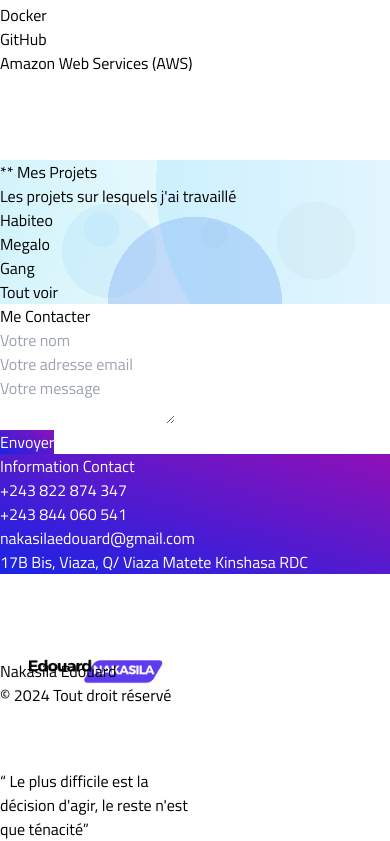
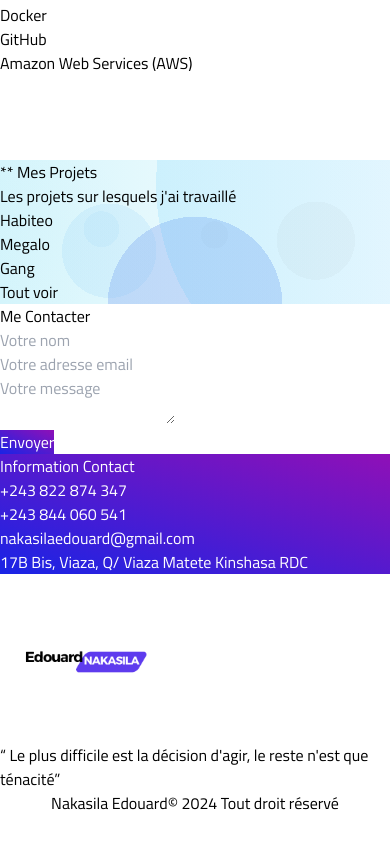
Before and after one commit to Edonak/Edouard-Portfolio, a React (Vite) app: page / in a window 390 px wide. Shown: the part 1489-2330 px from the top of the page. Built offline with nearby package versions, Linux system fonts and the light colour scheme.

Commit message:
responsive footer finish

```diff
--- a/src/App.css
+++ b/src/App.css
@@ -148,15 +148,23 @@
    color: #ffffff;
 }
 
-/*footer style*/
+/* footer style*/
 footer{
     margin:auto;
 }
+    footer figure{
+        width: 10%;
+        height: 20vh;
+    }
+    .footer-bottom{
+        width: 100%;
+        display: flex;
+        justify-content: center;
+        padding-bottom: 1rem;
+    }
 /*footer style responsive*/
 @media screen and (max-width: 480px) {
-    .footer-avatar{
-        width: 50%;
-        height: 10vh;
+    footer figure{
+        width: 45%;
     }
-
   }
--- a/src/components/footer.tsx
+++ b/src/components/footer.tsx
@@ -2,14 +2,14 @@
 
 export default function Footer() {
   return (
-    <footer className="text-center">
-      <div className="footer-avatar">
-        <figure className=" h-[20vh]  mx-auto my-auto">
+    <footer className="mx-auto my-auto text-center">
+      <div>
+        <figure className="mx-auto my-auto">
           <Avatar />
         </figure>
         <q className="font-bold"> Le plus difficile est la décision d'agir, le reste n'est que ténacité</q>
       </div>
-      <div className="w-[20%] mt-8 flex gap-2 mx-auto my-auto">
+      <div className=" mt-8 gap-2 mx-auto my-auto footer-bottom">
         <h5 className="font-bold">Nakasila Edouard</h5>
         <p>© 2024 Tout droit réservé</p>
       </div>
```
